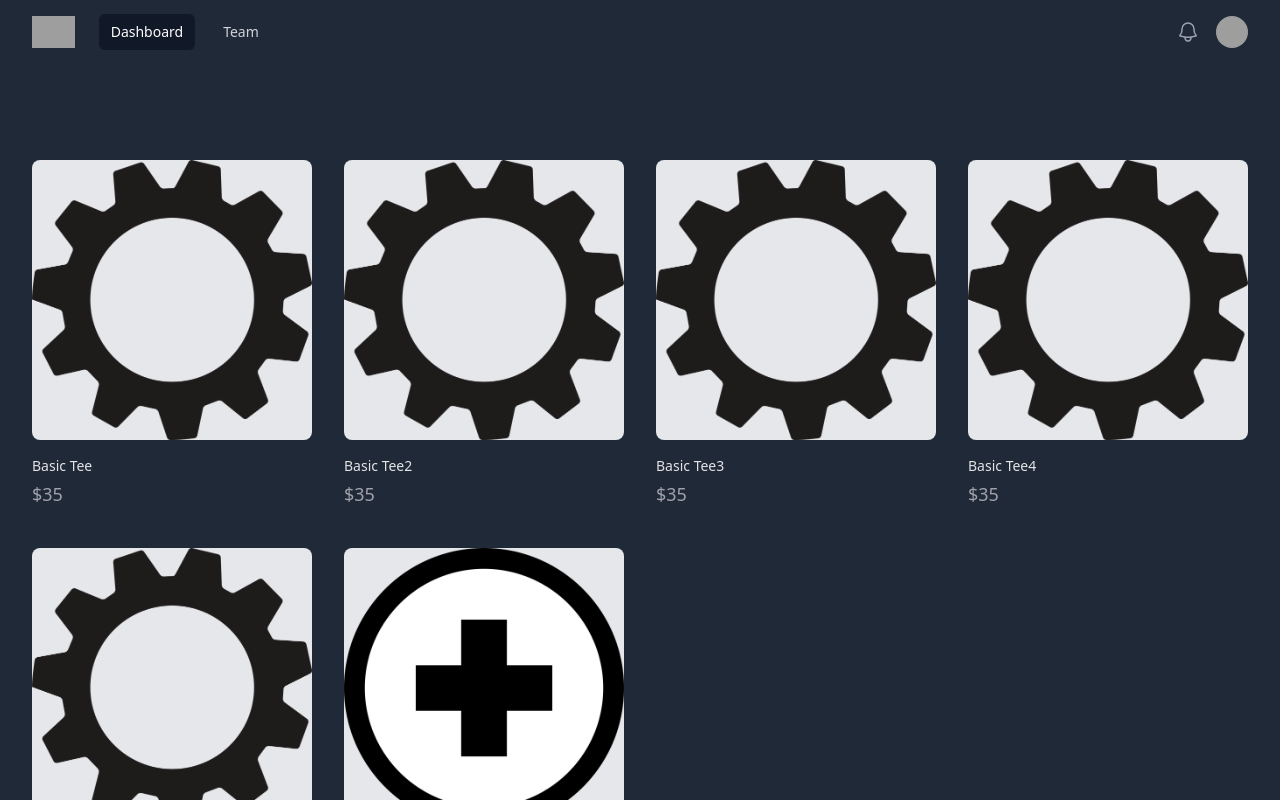
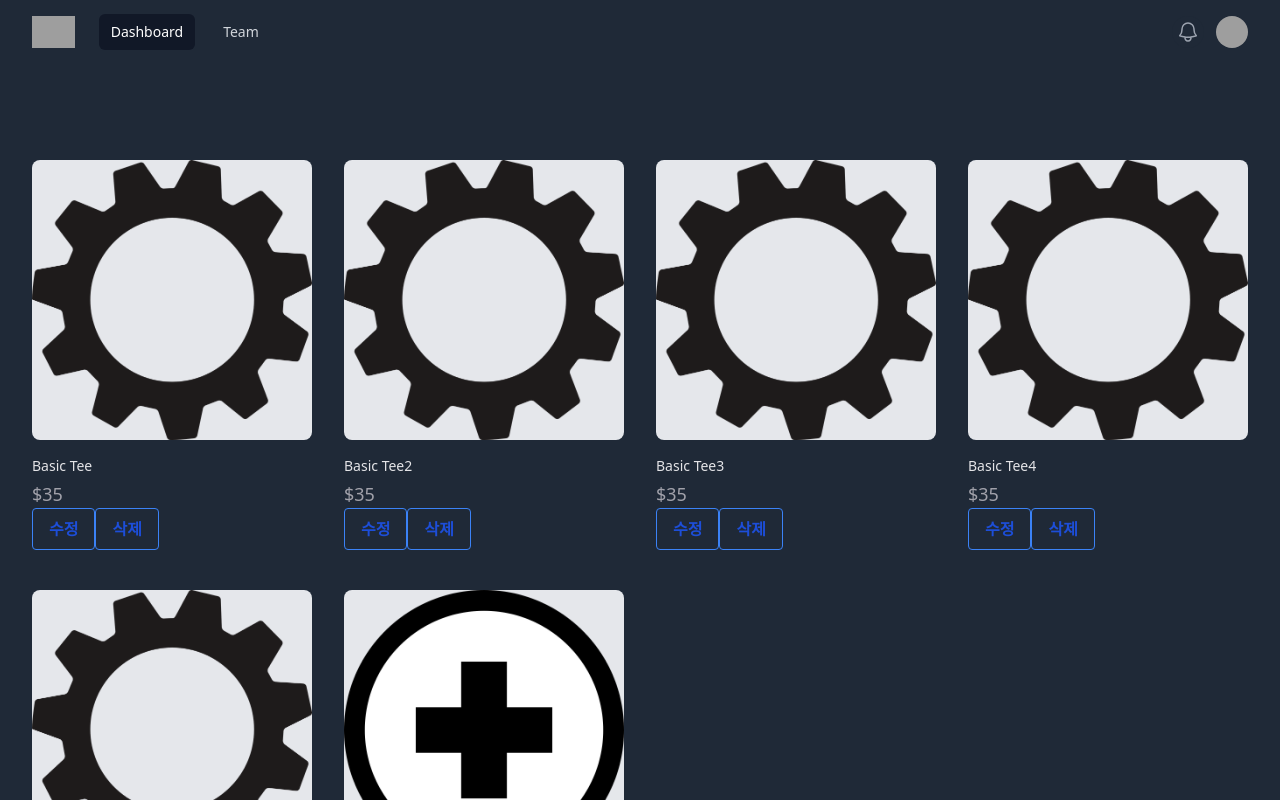
Before and after one commit to djgnfj-svg/Aipe, a React (Create React App) app in the folder frontend/: page / in a window 1280 px wide. Shown: the top 800 px of the page. Built offline with nearby package versions, Linux system fonts and the light colour scheme; grey boxes are pictures that could not be loaded.

Commit message:
fix modal

```diff
--- a/frontend/src/components/modal/ModalForm.jsx
+++ b/frontend/src/components/modal/ModalForm.jsx
@@ -1,4 +1,5 @@
 import React, { useState } from 'react';
+import { PhotoIcon, UserCircleIcon } from '@heroicons/react/24/solid'
 
 function ModalForm({ formData, handleChange, handleSubmit, closeModal }) {
     return (
@@ -50,7 +51,7 @@ function ModalForm({ formData, handleChange, handleSubmit, closeModal }) {
                                 />
                             </div> */}
                             {/* Category Select */}
-                            <div className="col-span-2">
+                            {/* <div className="col-span-2">
                                 <label htmlFor="category" className="block mb-2 text-sm font-medium text-gray-900 dark:text-white">Category</label>
                                 <select
                                     id="category"
@@ -65,7 +66,7 @@ function ModalForm({ formData, handleChange, handleSubmit, closeModal }) {
                                     <option value="GA">회전형</option>
                                     <option value="PH">검색형(계발중)</option>
                                 </select>
-                            </div>
+                            </div> */}
                             {/* Description Textarea */}
                             <div className="col-span-2">
                                 <label htmlFor="description" className="block mb-2 text-sm font-medium text-gray-900 dark:text-white">Product Description</label>
@@ -79,10 +80,32 @@ function ModalForm({ formData, handleChange, handleSubmit, closeModal }) {
                                     placeholder="Write product description here"
                                 ></textarea>
                             </div>
+                            {/* {썸네일} */}
+                            {/* <div className="col-span-full">
+                                <label htmlFor="cover-photo" className="block mb-2 text-sm font-medium text-gray-900 dark:text-white">썸네일</label>
+                                <div className="mt-2 flex justify-center rounded-lg border border-dashed border-gray-900/25 px-6 py-10">
+                                    <div className="text-center">
+                                        <PhotoIcon className="mx-auto h-12 w-12 text-gray-300" aria-hidden="true" />
+                                        <div className="mt-4 flex text-sm leading-6 text-gray-600">
+                                            <label
+                                                htmlFor="file-upload"
+                                                className="relative cursor-pointer rounded-md bg-white font-semibold text-indigo-600 focus-within:outline-none focus-within:ring-2 focus-within:ring-indigo-600 focus-within:ring-offset-2 hover:text-indigo-500"
+                                            >
+                                                <span>Upload a file</span>
+                                                <input id="file-upload" name="file-upload" type="file" className="sr-only" />
+                                            </label>
+                                            <p className="pl-1">or drag and drop</p>
+                                        </div>
+                                        <p className="text-xs leading-5 text-gray-600">PNG, JPG, GIF up to 10MB</p>
+                                    </div>
+                                </div>
+                            </div> */}
+
                             <button type="submit" className="text-white inline-flex items-center bg-blue-700 hover:bg-blue-800 focus:ring-4 focus:outline-none focus:ring-blue-300 font-medium rounded-lg text-sm px-5 py-2.5 text-center dark:bg-blue-600 dark:hover:bg-blue-700 dark:focus:ring-blue-800">
                                 <svg className="me-1 -ms-1 w-5 h-5" fill="currentColor" viewBox="0 0 20 20" xmlns="http://www.w3.org/2000/svg"><path fill-rule="evenodd" d="M10 5a1 1 0 011 1v3h3a1 1 0 110 2h-3v3a1 1 0 11-2 0v-3H6a1 1 0 110-2h3V6a1 1 0 011-1z" clip-rule="evenodd"></path></svg>
                                 Add new product
                             </button>
+
                         </div>
                     </form>
                 </div>
--- a/frontend/src/pages/main_page.jsx
+++ b/frontend/src/pages/main_page.jsx
@@ -70,6 +70,20 @@ function MainPage() {
         console.log('Form Data:', formData);
         setIsModalOpen(false);
     };
+
+    // TODO : Ajax 통신으로 수정, 삭제
+    const handleUpdate = (e) => {
+        e.preventDefault();
+        console.log('Update Data:', formData);
+        setIsModalOpen(false);
+    };
+
+    const handleDelete = (e) => {
+        e.preventDefault();
+        console.log('Delete Data:', formData);
+        setIsModalOpen(false);
+    }
+
     return (
         <>
             <div>
@@ -85,9 +99,9 @@ function MainPage() {
             <div className="bg-gray-800">
                 <div className="mx-auto max-w-2xl px-4 py-16 sm:px-6 sm:py-24 lg:max-w-7xl lg:px-8">
                     <h2 className="sr-only">Products</h2>
-
                     <div className="grid grid-cols-1 gap-x-6 gap-y-10 sm:grid-cols-2 lg:grid-cols-3 xl:grid-cols-4 xl:gap-x-8">
                         {products.map((product) => (
+                            <div className='group-hover:opacity-75'>
                                 <a key={product.id} href={product.href} className="group">
                                     <div className="aspect-h-1 aspect-w-1 w-full overflow-hidden rounded-lg bg-gray-200 xl:aspect-h-8 xl:aspect-w-7">
                                         <img
@@ -97,8 +111,17 @@ function MainPage() {
                                         />
                                     </div>
                                     <h3 className="mt-4 text-sm text-zinc-200">{product.name}</h3>
+                                </a>
                                 <p className="mt-1 text-lg font-medium text-zinc-400">{product.price}</p>
-                            </a>
+                                <button class="bg-transparent hover:bg-blue-500 text-blue-700 font-semibold hover:text-white py-2 px-4 border border-blue-500 hover:border-transparent rounded"
+                                    onClick={console.log("수정")}>
+                                    수정
+                                </button>
+                                <button class="bg-transparent hover:bg-blue-500 text-blue-700 font-semibold hover:text-white py-2 px-4 border border-blue-500 hover:border-transparent rounded"
+                                    onClick={console.log("삭제")}>
+                                    삭제
+                                </button>
+                            </div>
                         ))}
                         <div key="test" className="group" onClick={toggleModal}>
                             <div className="aspect-h-1 aspect-w-1 w-full overflow-hidden rounded-lg bg-gray-200 xl:aspect-h-8 xl:aspect-w-7">
```
Lines whose indentation alone changed are shown as unchanged.
